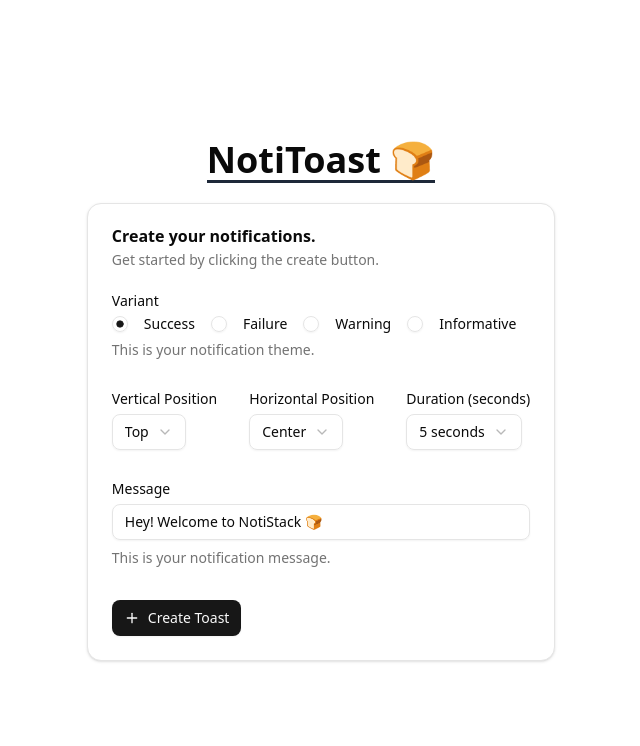
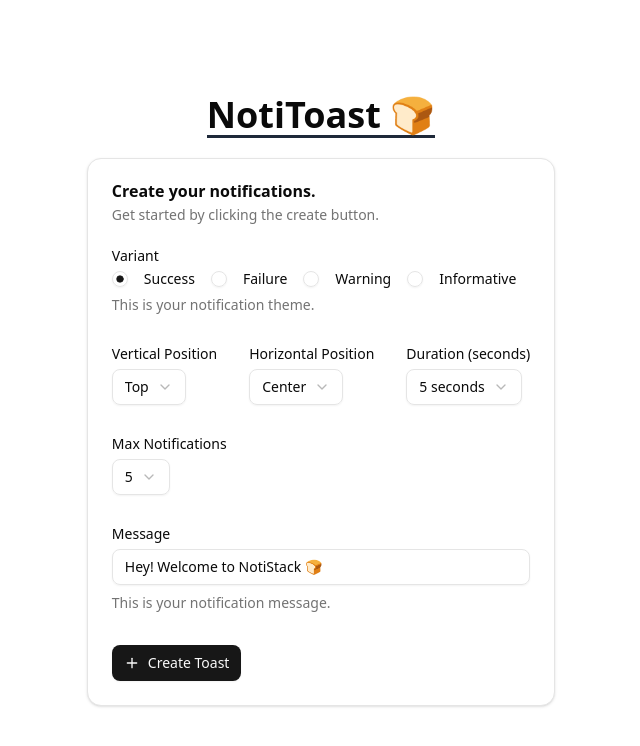
Before and after one commit to hexabytecode/app-notitoast, a Next.js app: page / in a window 1280 px wide. Shown: the top 746 px of the page, without its empty margins (319-959 px from the left). Built offline with nearby package versions, Linux system fonts and the light colour scheme.

Commit message:
feature: added maxToasts functionality

```diff
--- a/src/components/mainForm.jsx
+++ b/src/components/mainForm.jsx
@@ -33,6 +33,7 @@ const formSchema = z.object({
   positionHorizontal: z.enum(["left", "right", "center"]),
   message: z.string().min(1, "Message cannot be empty"),
   duration: z.number().min(1).max(15),
+  maxNotifications: z.number().min(1).max(10),
 });
 
 export default function MainForm() {
@@ -44,13 +45,14 @@ export default function MainForm() {
       positionHorizontal: "center",
       message: "Hey! Welcome to NotiStack 🍞",
       duration: 5,
+      maxNotifications: 5,
     },
   });
 
-  const { addToast } = useToast();
+  const { addToast, setMaxNotifications } = useToast();
 
   const onSubmit = (data) => {
-    console.log("data: ", data);
+    setMaxNotifications(data.maxNotifications);
     addToast({
       variant: data.variant,
       message: data.message,
@@ -200,6 +202,38 @@ export default function MainForm() {
           />
         </div>
 
+        <div className="flex gap-8">
+          <FormField
+            control={form.control}
+            name="maxNotifications"
+            render={({ field }) => (
+              <FormItem>
+                <FormLabel>Max Notifications</FormLabel>
+                <FormControl>
+                  <Select
+                    defaultValue={String(field.value)}
+                    onValueChange={(value) => field.onChange(Number(value))}
+                  >
+                    <SelectTrigger>
+                      <SelectValue placeholder="Select max notifications" />
+                    </SelectTrigger>
+                    <SelectContent>
+                      {Array.from({ length: 10 }, (_, i) => i + 1).map(
+                        (num) => (
+                          <SelectItem key={num} value={String(num)}>
+                            {num}
+                          </SelectItem>
+                        )
+                      )}
+                    </SelectContent>
+                  </Select>
+                </FormControl>
+                <FormMessage />
+              </FormItem>
+            )}
+          />
+        </div>
+
         <FormField
           control={form.control}
           name="message"
```
